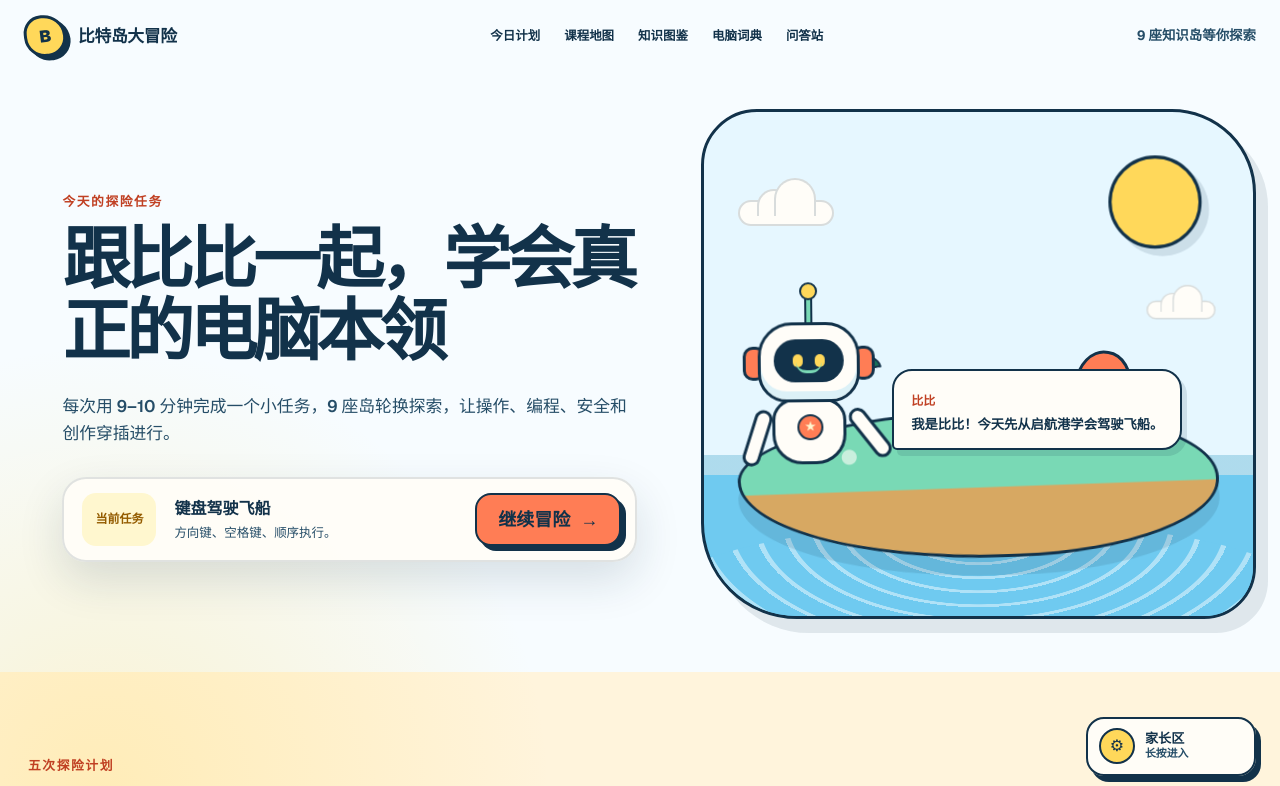
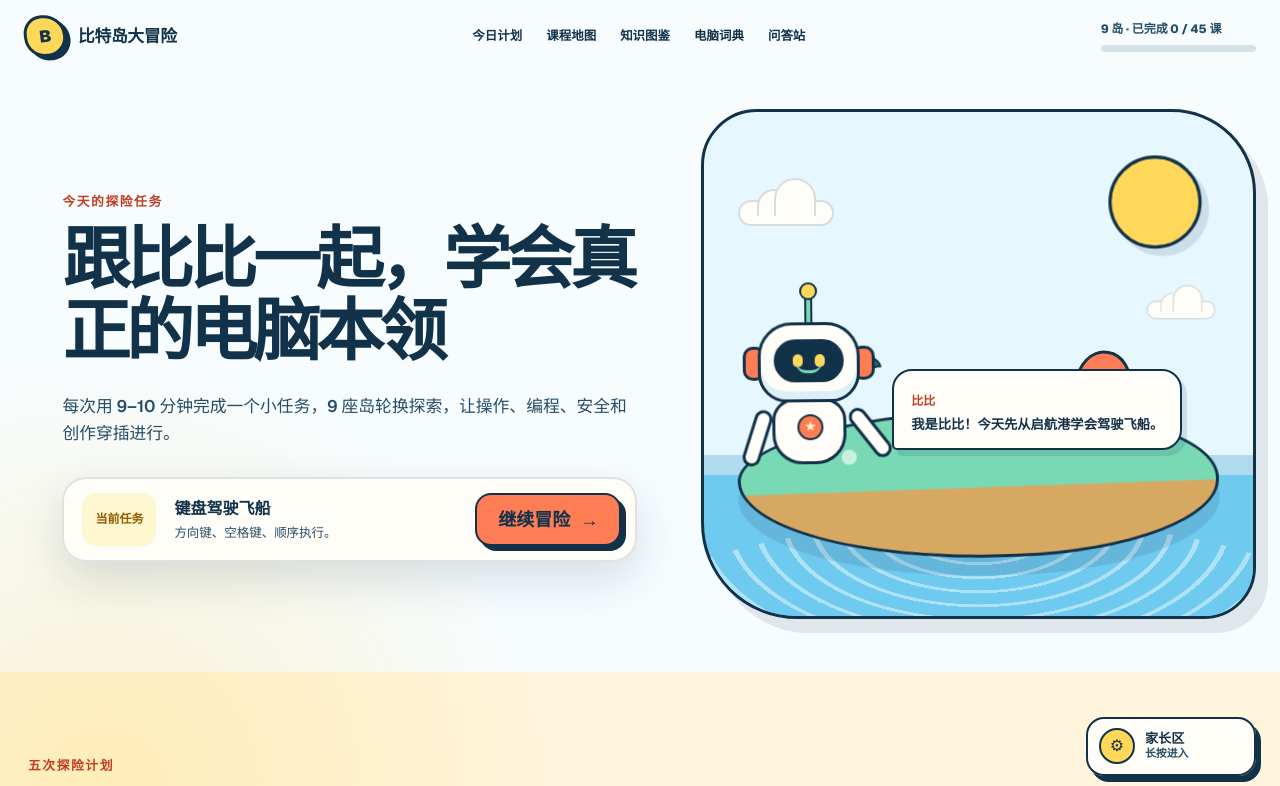
Before and after one commit to oldshipmaster/computer-study, a Next.js app: page / in a window 1280 px wide. Shown: the top 786 px of the page. Built offline with nearby package versions, Linux system fonts and the light colour scheme.

Commit message:
feat: show whole-curriculum progress in header

```diff
--- a/app/globals.css
+++ b/app/globals.css
@@ -124,6 +124,11 @@ input {
   font-size: 0.84rem;
   font-weight: 700;
 }
+.header-progress { display: grid; min-width: 155px; gap: 5px; color: var(--deep-sea-soft); font-size: .75rem; font-weight: 800; }
+.header-progress progress { width: 100%; height: 7px; overflow: hidden; border: 0; border-radius: 999px; background: #d5e3e9; }
+.header-progress progress::-webkit-progress-bar { background: #d5e3e9; }
+.header-progress progress::-webkit-progress-value { border-radius: 999px; background: var(--coral); }
+.header-progress progress::-moz-progress-bar { border-radius: 999px; background: var(--coral); }
 
 .map-hero {
   position: relative;
@@ -2000,6 +2005,7 @@ input {
   .island-count {
     display: none;
   }
+  .header-progress { display: none; }
 
   .brand-orbit {
     width: 36px;
--- a/components/IslandMap.tsx
+++ b/components/IslandMap.tsx
@@ -121,7 +121,7 @@ export function IslandMap({
           <a href="#computer-dictionary">电脑词典</a>
           <a href="#review-station">问答站</a>
         </nav>
-        <span className="island-count">{CURRICULUM_FACTS.islandCount} 座知识岛等你探索</span>
+        <div className="header-progress"><span>{CURRICULUM_FACTS.islandCount} 岛 · 已完成 {completedCourseIds.length} / {CURRICULUM_FACTS.courseCount} 课</span><progress aria-label="全部课程完成进度" max={CURRICULUM_FACTS.courseCount} value={completedCourseIds.length} /></div>
       </header>
 
       <section className="map-hero" aria-labelledby="map-heading">
```
Also changed, not shown: 1 other file (tests, documents, lock files or other folders).
